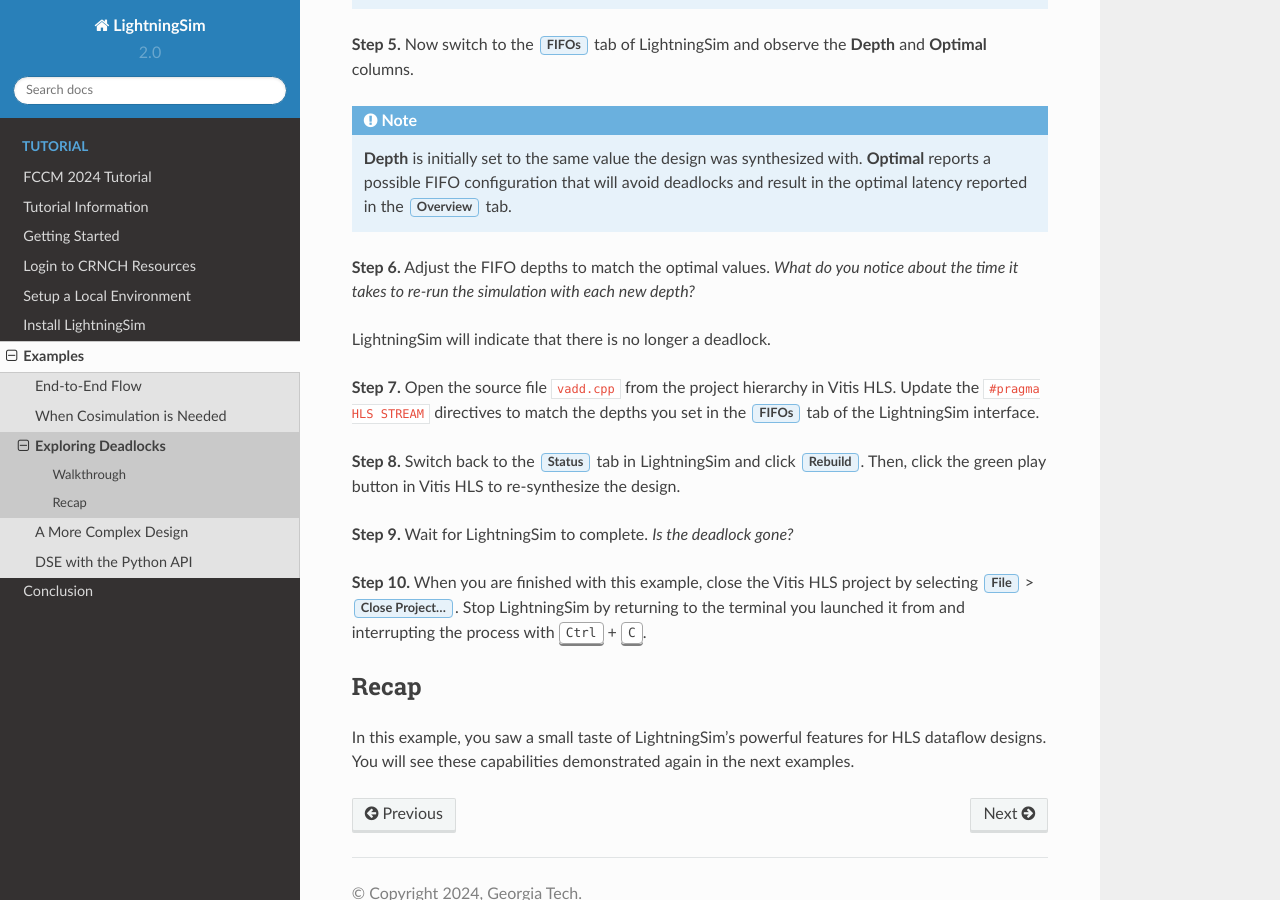
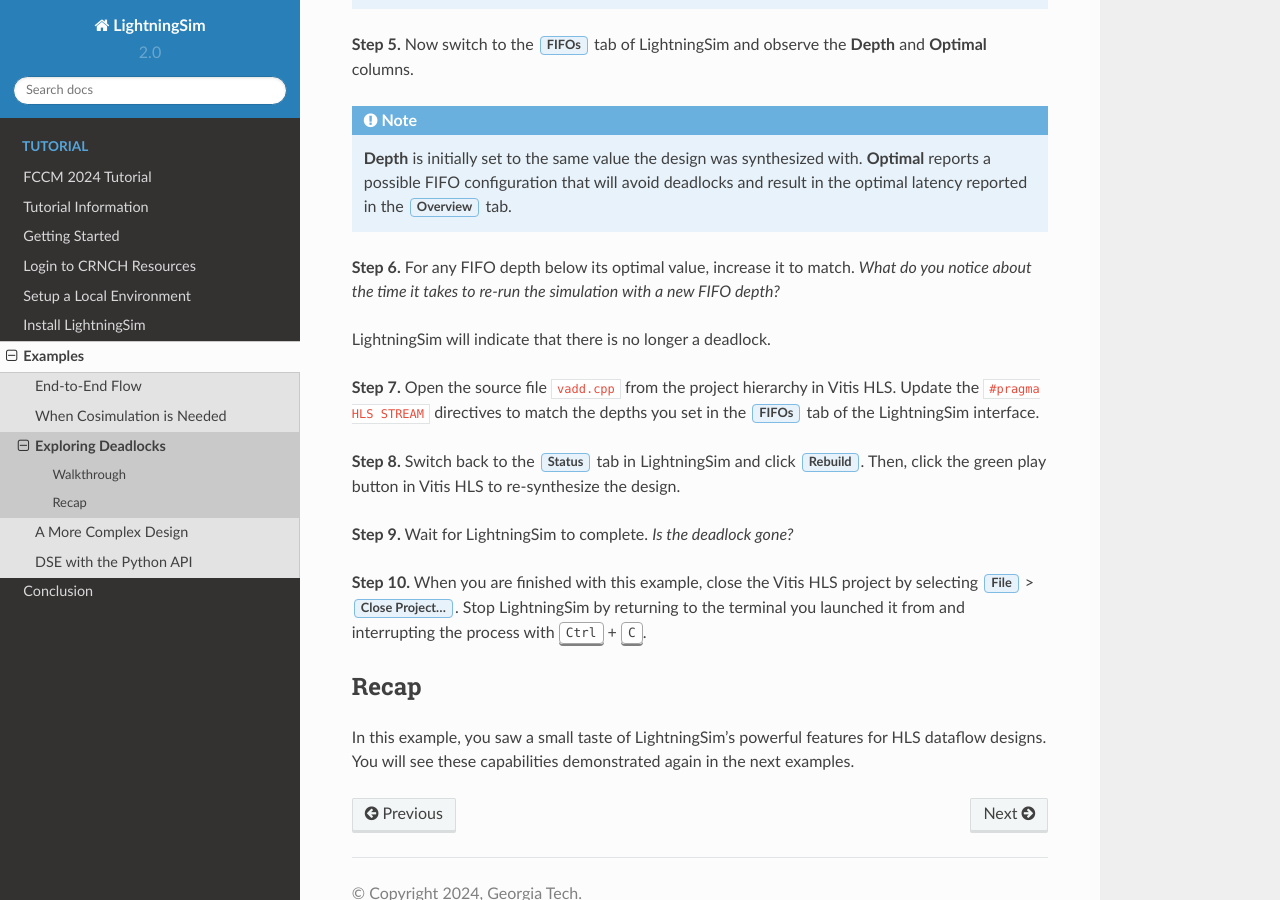
Before and after one commit to sharc-lab/lightningsim-doc, a Sphinx documentation site: the page built from docs/source/tutorial/ex3-deadlock.rst, in a window 1280 px wide and 900 px high, scrolled down 956 px. Built offline with Sphinx 7.4.7 and the Read the Docs theme 2.0.0, drawn with Linux system fonts in a browser that asks for light colours.

Commit message:
update ex3

```diff
--- a/docs/source/tutorial/ex3-deadlock.rst
+++ b/docs/source/tutorial/ex3-deadlock.rst
@@ -35,7 +35,7 @@
 
   **Depth** is initially set to the same value the design was synthesized with. **Optimal** reports a possible FIFO configuration that will avoid deadlocks and result in the optimal latency reported in the :guilabel:`Overview` tab.
 
-**Step 6.** Adjust the FIFO depths to match the optimal values. *What do you notice about the time it takes to re-run the simulation with each new depth?*
+**Step 6.** For any FIFO depth below its optimal value, increase it to match. *What do you notice about the time it takes to re-run the simulation with a new FIFO depth?*
 
 LightningSim will indicate that there is no longer a deadlock.
 
```
